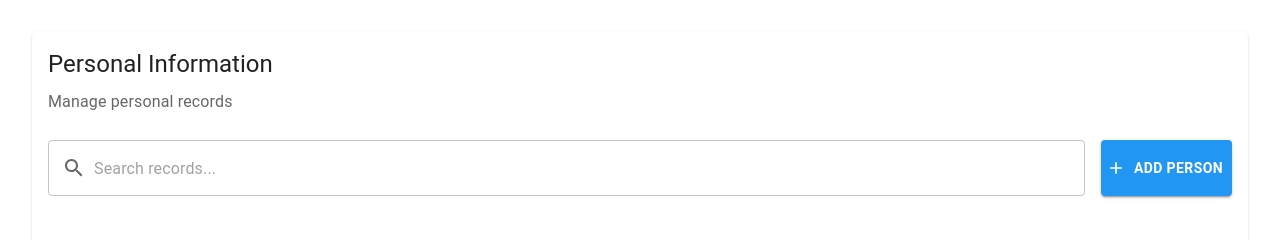
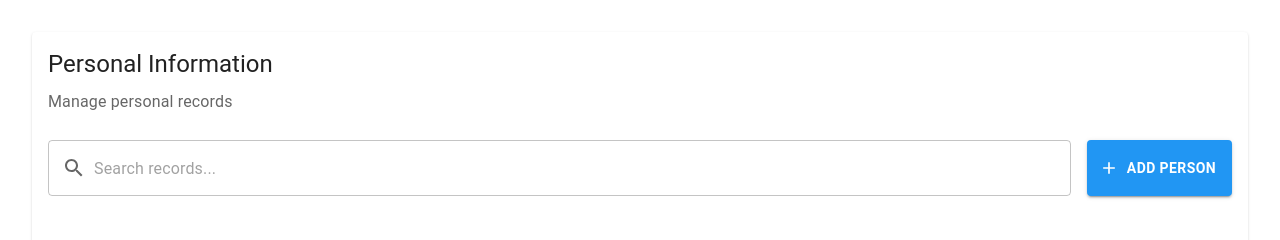
Before and after one commit to rjays16/perfomativ_test_frontend, a React (Create React App) app: page / in a window 1280 px wide. Shown: the top 240 px of the page. Built offline with nearby package versions, Linux system fonts and the light colour scheme; no server answers.

Commit message:
Modify Codes Make New Component, Search Records. For Search Data

```diff
--- a/src/components/PersonalInfoApp.tsx
+++ b/src/components/PersonalInfoApp.tsx
@@ -4,7 +4,6 @@ import {
   Card,
   CardContent,
   Typography,
-  TextField,
   Button,
   Table,
   TableBody,
@@ -15,7 +14,6 @@ import {
   IconButton,
 } from '@mui/material';
 import {
-  Search,
   Add as AddIcon,
   Edit as EditIcon,
   Delete as DeleteIcon,
@@ -23,6 +21,7 @@ import {
 import AddRecords from './AddRecords';
 import EditRecords from './EditRecords';
 import DeleteRecords from './DeleteRecords';
+import SearchRecords from './SearchRecords';
 
 interface PersonalInfo {
   id: number;
@@ -143,14 +142,9 @@ const PersonalInfoApp = () => {
           </Typography>
 
           <Box sx={{ display: 'flex', gap: 2, mb: 3 }}>
-            <TextField
-              fullWidth
-              placeholder="Search records..."
-              value={searchQuery}
-              onChange={(e) => setSearchQuery(e.target.value)}
-              InputProps={{
-                startAdornment: <Search sx={{ color: 'text.secondary', mr: 1 }} />
-              }}
+            <SearchRecords
+              searchQuery={searchQuery}
+              onSearchChange={setSearchQuery}
             />
             <Button
               variant="contained"
--- /dev/null
+++ b/src/components/SearchRecords.tsx
@@ -0,0 +1,50 @@
+import React from 'react';
+import {
+  Box,
+  TextField,
+  InputAdornment
+} from '@mui/material';
+import { Search } from '@mui/icons-material';
+
+interface SearchRecordsProps {
+  searchQuery: string;
+  onSearchChange: (value: string) => void;
+}
+
+const SearchRecords: React.FC<SearchRecordsProps> = ({
+  searchQuery,
+  onSearchChange
+}) => {
+  return (
+    <Box sx={{ flex: 1 }}>
+      <TextField
+        fullWidth
+        placeholder="Search records..."
+        value={searchQuery}
+        onChange={(e) => onSearchChange(e.target.value)}
+        InputProps={{
+          startAdornment: (
+            <InputAdornment position="start">
+              <Search sx={{ color: 'text.secondary' }} />
+            </InputAdornment>
+          )
+        }}
+        sx={{
+          '& .MuiOutlinedInput-root': {
+            '& fieldset': {
+              borderColor: 'rgba(0, 0, 0, 0.23)',
+            },
+            '&:hover fieldset': {
+              borderColor: 'rgba(0, 0, 0, 0.87)',
+            },
+            '&.Mui-focused fieldset': {
+              borderColor: '#1976d2',
+            },
+          },
+        }}
+      />
+    </Box>
+  );
+};
+
+export default SearchRecords;
```
